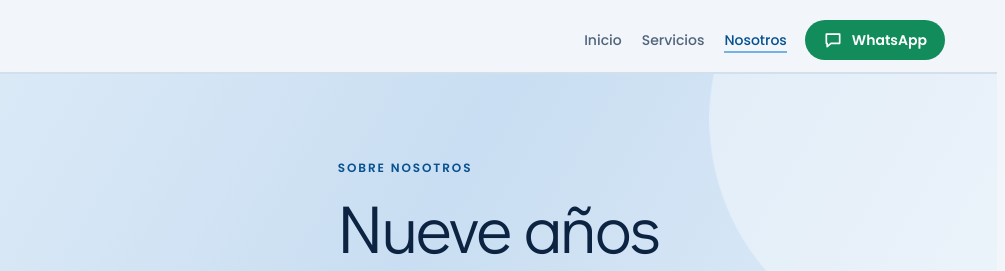
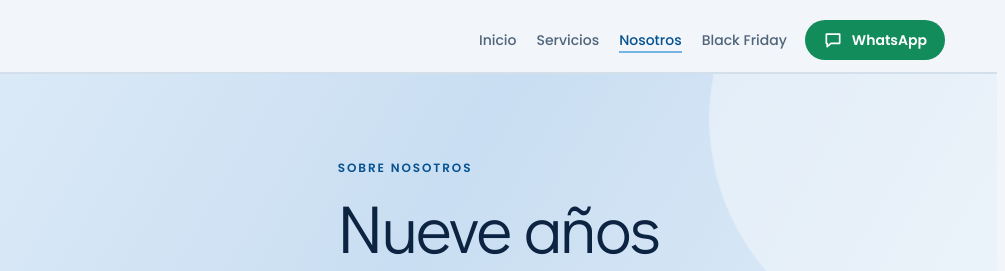
Before and after one commit to aestheticfitnessmendoza-lgtm/aestheticfitnessmendoza-lgtm.github.io, a plain HTML site: page nosotros.html in a window 1280 px wide. Shown: the top 271 px of the page, 275-1280 px from the left. Drawn offline with Linux system fonts and the light colour scheme.

Commit message:
Update nosotros.html

```diff
--- a/nosotros.html
+++ b/nosotros.html
@@ -13,7 +13,7 @@
 <header class="top bleed">
   <div class="wrap">
     <a class="logo" href="index.html" aria-label="Aesthetic Fitness, inicio"><img src="media/logo.jpg" alt="" width="38" height="38"><span>Aesthetic<span style="color:var(--ink)"> Fitness</span></span></a>
-    <nav class="links" aria-label="Secciones"><a href="index.html">Inicio</a><a href="servicios.html">Servicios</a><a href="nosotros.html" class="on" aria-current="page">Nosotros</a></nav>
+    <nav class="links" aria-label="Secciones"><a href="index.html">Inicio</a><a href="servicios.html">Servicios</a><a href="nosotros.html" class="on" aria-current="page">Nosotros</a><a href="blackfriday.html">Black Friday</a></nav>
     <a class="btn wa sm" data-wa="Hola! Quiero pedir un turno." target="_blank" rel="noopener noreferrer"><svg viewBox="0 0 24 24" fill="none" stroke="currentColor" stroke-width="2" stroke-linejoin="round" aria-hidden="true"><path d="M4 5h16v11H9.5L5 20v-4H4z"/></svg>WhatsApp</a>
   </div>
 </header>
```
